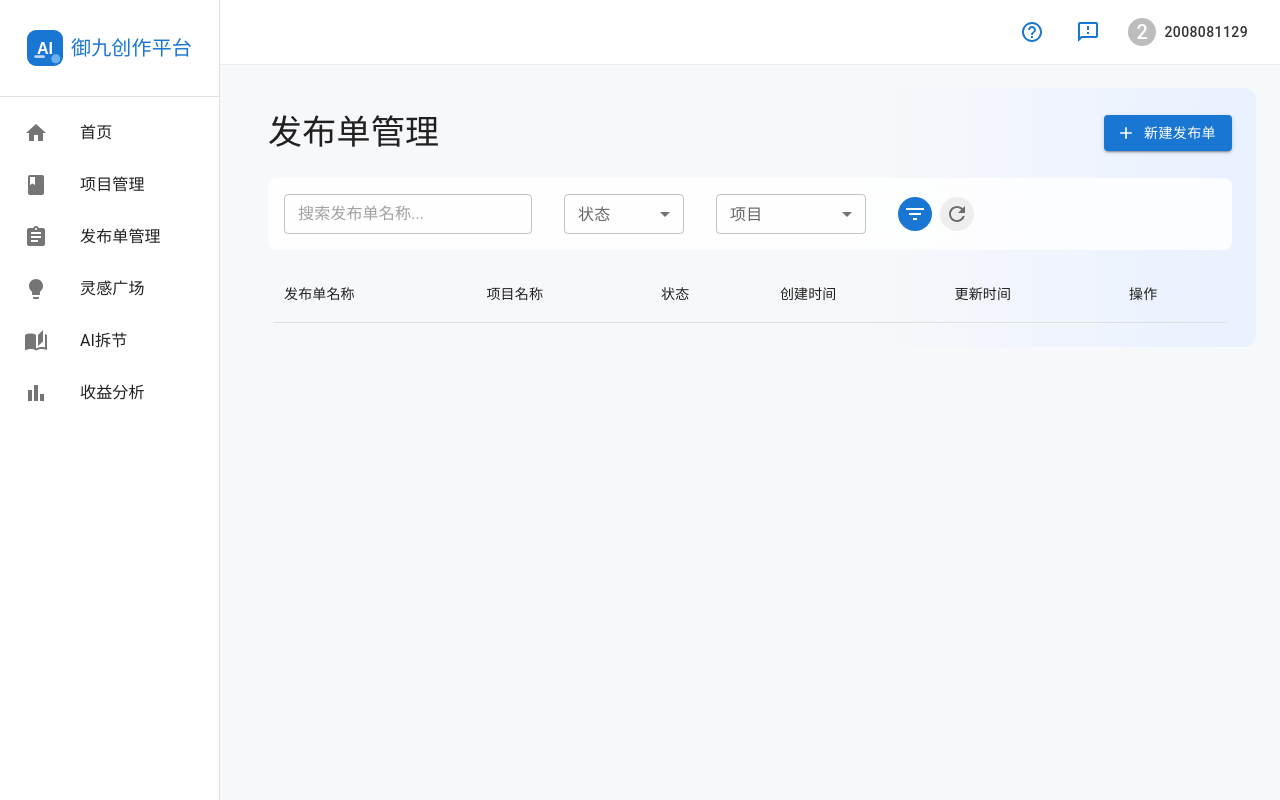
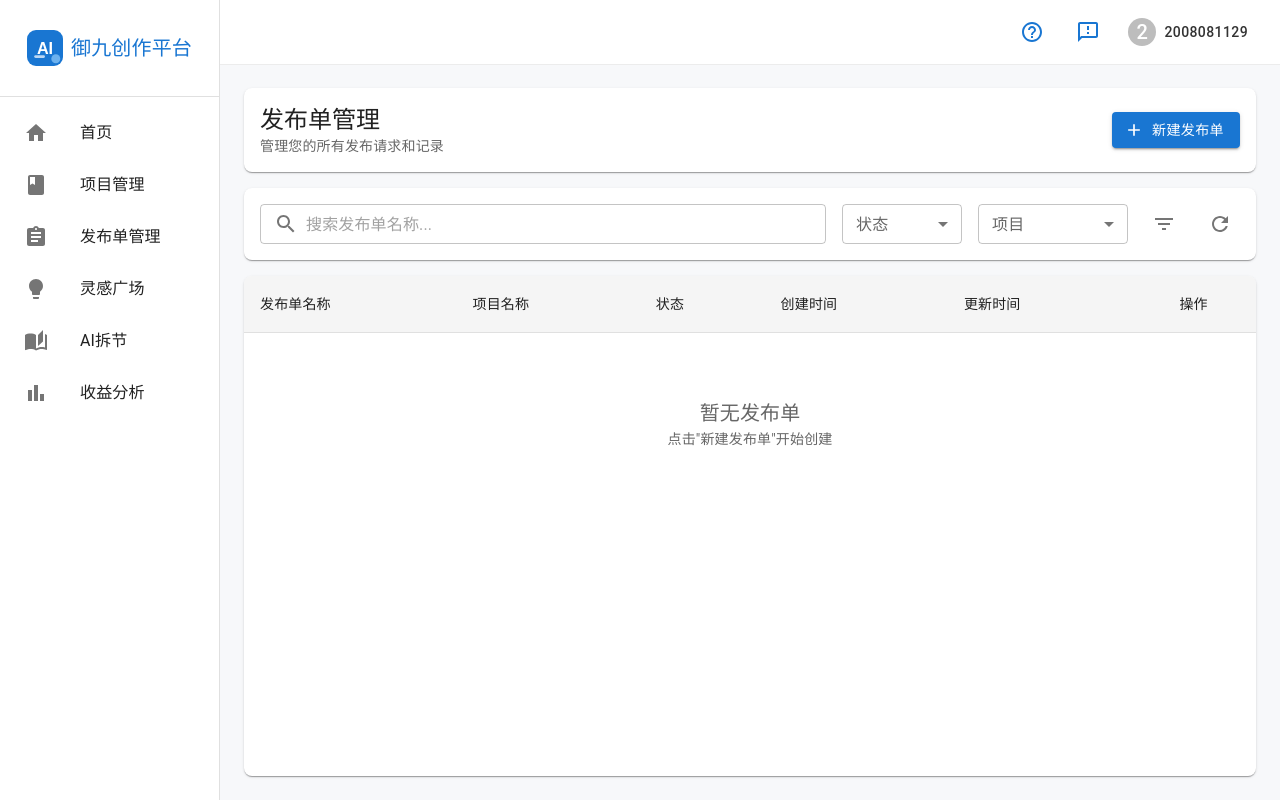
Before and after one commit to zhangfenglin/CraftStudioServiceWeb, a React (Vite) app: page /release-orders in a window 1280 px wide. Built offline with nearby package versions, Linux system fonts and the light colour scheme.

Commit message:
feat: 配色优化

```diff
--- a/src/pages/Projects.tsx
+++ b/src/pages/Projects.tsx
@@ -354,15 +354,26 @@ const Projects = () => {
     <TableContainer>
       <Table stickyHeader sx={{ tableLayout: 'fixed' }}>
         <TableHead>
-          <TableRow>
+          <TableRow
+            sx={{
+              '& .MuiTableCell-root': {
+                backgroundColor: 'grey.100',
+                fontWeight: 'bold',
+                color: 'grey.700',
+                borderBottom: '2px solid',
+                borderColor: 'divider',
+              },
+            }}
+          >
             <TableCell padding="checkbox" sx={{ width: '5%' }}>
               <Checkbox
                 indeterminate={selectedProjects.length > 0 && selectedProjects.length < sortedProjects.length}
                 checked={selectedProjects.length > 0 && selectedProjects.length === sortedProjects.length}
                 onChange={handleSelectAll}
+                color="primary"
               />
             </TableCell>
-            <TableCell sx={{ width: '25%' }}>项目名称</TableCell>
+            <TableCell sx={{ width: '23%' }}>项目名称</TableCell>
             <TableCell sx={{ width: '20%' }}>描述</TableCell>
             <TableCell sx={{ width: '10%' }}>状态</TableCell>
             <TableCell sx={{ width: '15%' }}>创建时间</TableCell>
@@ -373,7 +384,7 @@ const Projects = () => {
         <TableBody>
           {sortedProjects.length === 0 ? (
             <TableRow>
-              <TableCell colSpan={7} align="center" sx={{ py: 8 }}>
+              <TableCell colSpan={7} align="center" sx={{ py: 8, border: 0 }}>
                 <Typography variant="h6" color="text.secondary" mb={1}>
                   {searchTerm ? '没有找到匹配的项目' : '暂无项目数据'}
                 </Typography>
@@ -388,11 +399,20 @@ const Projects = () => {
                 key={project.id}
                 hover
                 selected={selectedProjects.includes(project.id)}
+                sx={{
+                  '&.Mui-selected': {
+                    backgroundColor: 'action.selected',
+                    '&:hover': {
+                      backgroundColor: 'action.hover',
+                    },
+                  },
+                }}
               >
                 <TableCell padding="checkbox">
                   <Checkbox
                     checked={selectedProjects.includes(project.id)}
                     onChange={() => handleSelectProject(project.id)}
+                    color="primary"
                   />
                 </TableCell>
                 <TableCell>
@@ -413,8 +433,12 @@ const Projects = () => {
                   <Chip
                     label={project.status === 1 ? '进行中' : '已完成'}
                     size="small"
-                    color={project.status === 2 ? 'success' : 'primary'}
-                    variant="outlined"
+                    color={project.status === 1 ? 'info' : 'success'}
+                    variant="filled"
+                    sx={{
+                      color: 'white',
+                      fontWeight: 500
+                    }}
                   />
                 </TableCell>
                 <TableCell>
@@ -433,7 +457,7 @@ const Projects = () => {
                       <IconButton
                         size="small"
                         onClick={() => handleViewDetail(project.id)}
-                        color="primary"
+                        color="default"
                       >
                         <ViewIcon />
                       </IconButton>
@@ -442,7 +466,7 @@ const Projects = () => {
                       <IconButton
                         size="small"
                         onClick={() => handleEdit(project)}
-                        color="info"
+                        color="primary"
                       >
                         <EditIcon />
                       </IconButton>
@@ -485,22 +509,35 @@ const Projects = () => {
                 sx={{
                   height: '100%',
                   transition: 'all 0.3s ease',
+                  border: '1px solid',
+                  borderColor: 'divider',
+                  borderRadius: 2,
+                  boxShadow: 'none',
                   '&:hover': {
                     transform: 'translateY(-4px)',
-                    boxShadow: 4
-                  }
+                    boxShadow: 3,
+                    borderColor: 'primary.main',
+                  },
+                  ...(selectedProjects.includes(project.id) && {
+                    boxShadow: 3,
+                    borderColor: 'primary.main',
+                  })
                 }}
               >
-                <CardContent>
+                <CardContent sx={{ display: 'flex', flexDirection: 'column', height: '100%' }}>
                   <Stack direction="row" justifyContent="space-between" alignItems="flex-start" mb={2}>
                     <Checkbox
                       checked={selectedProjects.includes(project.id)}
                       onChange={() => handleSelectProject(project.id)}
+                      color="primary"
+                      sx={{ p: 0, m: 1 }}
                     />
                     <Chip
                       label={project.status === 1 ? '进行中' : '已完成'}
                       size="small"
-                      color={project.status === 2 ? 'success' : 'primary'}
+                      color={project.status === 1 ? 'info' : 'success'}
+                      variant="filled"
+                      sx={{ color: 'white', fontWeight: 500 }}
                     />
                   </Stack>
 
@@ -509,6 +546,7 @@ const Projects = () => {
                   </Typography>
 
                   <Typography variant="body2" color="text.secondary" mb={2} sx={{
+                    flexGrow: 1,
                     display: '-webkit-box',
                     WebkitLineClamp: 2,
                     WebkitBoxOrient: 'vertical',
@@ -537,7 +575,7 @@ const Projects = () => {
                       <IconButton
                         size="small"
                         onClick={() => handleViewDetail(project.id)}
-                        color="primary"
+                        color="default"
                       >
                         <ViewIcon />
                       </IconButton>
@@ -546,7 +584,7 @@ const Projects = () => {
                       <IconButton
                         size="small"
                         onClick={() => handleEdit(project)}
-                        color="info"
+                        color="primary"
                       >
                         <EditIcon />
                       </IconButton>
--- a/src/pages/ReleaseOrders.tsx
+++ b/src/pages/ReleaseOrders.tsx
@@ -8,6 +8,7 @@ import {
   TableHead,
   TableRow,
   TableCell,
+  TableBody,
   Button,
   TextField,
   FormControl,
@@ -17,11 +18,13 @@ import {
   Stack,
   IconButton,
   Tooltip,
+  InputAdornment
 } from '@mui/material';
 import {
   Add as AddIcon,
   FilterList as FilterListIcon,
   Refresh as RefreshIcon,
+  Search as SearchIcon
 } from '@mui/icons-material';
 import { useNavigate } from 'react-router-dom';
 
@@ -33,26 +36,36 @@ const ReleaseOrders: React.FC = () => {
   };
 
   return (
+    <Box sx={{ display: 'flex', flexDirection: 'column', gap: 2, flex: 1 }}>
+      {/* Header */}
+      <Paper elevation={1} sx={{ p: 2, borderRadius: 2 }}>
+        <Stack direction="row" justifyContent="space-between" alignItems="center">
           <Box>
-      <Paper elevation={0} sx={{ p: 3, borderRadius: 3, background: 'linear-gradient(90deg, #f7f8fa 60%, #e9f1ff 100%)', width: '100%', height: '100%', flex: 1, display: 'flex', flexDirection: 'column', minWidth: 0 }}>
-        <Stack direction="row" justifyContent="space-between" alignItems="center" mb={3}>
-          <Typography variant="h4">发布单管理</Typography>
+            <Typography variant="h5" fontWeight="bold">发布单管理</Typography>
+            <Typography variant="body2" color="text.secondary">管理您的所有发布请求和记录</Typography>
+          </Box>
           <Button variant="contained" startIcon={<AddIcon />} onClick={handleCreate}>
             新建发布单
           </Button>
         </Stack>
+      </Paper>
 
-        {/* 功能区 */}
-        <Paper elevation={0} sx={{ p: 2, mb: 2, borderRadius: 2, background: 'rgba(255, 255, 255, 0.8)', backdropFilter: 'blur(10px)' }}>
-          <Stack direction="row" spacing={2} alignItems="center" flexWrap="wrap" gap={2}>
-            {/* 搜索框 */}
+      {/* Toolbar */}
+      <Paper elevation={1} sx={{ p: 2, borderRadius: 2 }}>
+        <Stack direction="row" spacing={2} alignItems="center">
           <TextField
+            placeholder="搜索发布单名称..."
+            variant="outlined"
             size="small"
-              placeholder="搜索发布单名称..."
-              sx={{ minWidth: 200 }}
+            InputProps={{
+              startAdornment: (
+                <InputAdornment position="start">
+                  <SearchIcon />
+                </InputAdornment>
+              ),
+            }}
+            sx={{ flexGrow: 1, minWidth: 200 }}
           />
-
-            {/* 状态筛选 */}
           <FormControl size="small" sx={{ minWidth: 120 }}>
             <InputLabel>状态</InputLabel>
             <Select label="状态" defaultValue="">
@@ -64,8 +77,6 @@ const ReleaseOrders: React.FC = () => {
               <MenuItem value="published">已发布</MenuItem>
             </Select>
           </FormControl>
-
-            {/* 项目筛选 */}
           <FormControl size="small" sx={{ minWidth: 150 }}>
             <InputLabel>项目</InputLabel>
             <Select label="项目" defaultValue="">
@@ -75,36 +86,53 @@ const ReleaseOrders: React.FC = () => {
               <MenuItem value="project3">项目C</MenuItem>
             </Select>
           </FormControl>
-
-            {/* 操作按钮组 */}
-            <Box sx={{ ml: 'auto', display: 'flex', gap: 1 }}>
           <Tooltip title="筛选">
-                <IconButton size="small" sx={{ bgcolor: 'primary.main', color: 'white', '&:hover': { bgcolor: 'primary.dark' } }}>
+            <IconButton>
               <FilterListIcon />
             </IconButton>
           </Tooltip>
-
           <Tooltip title="刷新">
-                <IconButton size="small" sx={{ bgcolor: 'grey.200', '&:hover': { bgcolor: 'grey.300' } }}>
+            <IconButton>
               <RefreshIcon />
             </IconButton>
           </Tooltip>
-            </Box>
         </Stack>
       </Paper>
 
-        <TableContainer sx={{ flex: 1, display: 'flex', flexDirection: 'column', borderRadius: 2, width: '100%', height: '100%', background: 'transparent', boxShadow: 'none', minWidth: 0 }}>
-          <Table sx={{ height: '100%' }}>
+      {/* Table */}
+      <Paper sx={{ flex: 1, borderRadius: 2, display: 'flex', flexDirection: 'column', overflow: 'hidden' }}>
+        <TableContainer>
+          <Table stickyHeader>
             <TableHead>
-              <TableRow>
+              <TableRow
+                sx={{
+                  '& .MuiTableCell-root': {
+                    backgroundColor: 'grey.100',
+                    fontWeight: 'bold',
+                  },
+                }}
+              >
                 <TableCell>发布单名称</TableCell>
                 <TableCell>项目名称</TableCell>
                 <TableCell>状态</TableCell>
                 <TableCell>创建时间</TableCell>
                 <TableCell>更新时间</TableCell>
-                <TableCell>操作</TableCell>
+                <TableCell align="center">操作</TableCell>
               </TableRow>
             </TableHead>
+            <TableBody>
+              {/* Placeholder for no data */}
+              <TableRow>
+                <TableCell colSpan={6} align="center" sx={{ py: 8, border: 0 }}>
+                  <Typography variant="h6" color="text.secondary">
+                    暂无发布单
+                  </Typography>
+                  <Typography variant="body2" color="text.secondary">
+                    点击"新建发布单"开始创建
+                  </Typography>
+                </TableCell>
+              </TableRow>
+            </TableBody>
           </Table>
         </TableContainer>
       </Paper>
```
Lines whose indentation alone changed are shown as unchanged.
